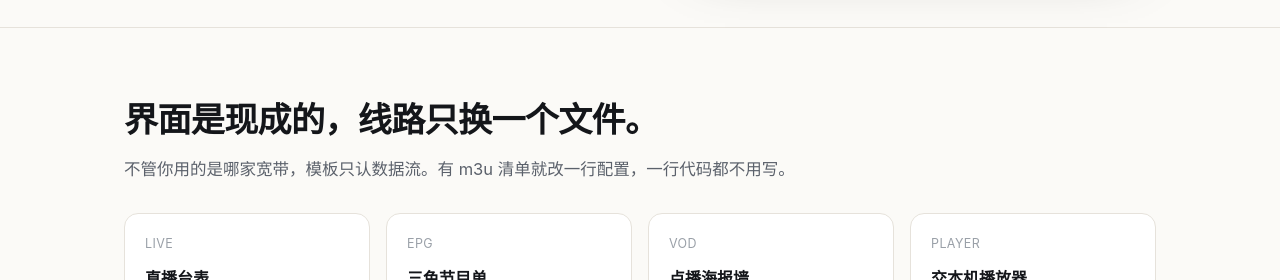
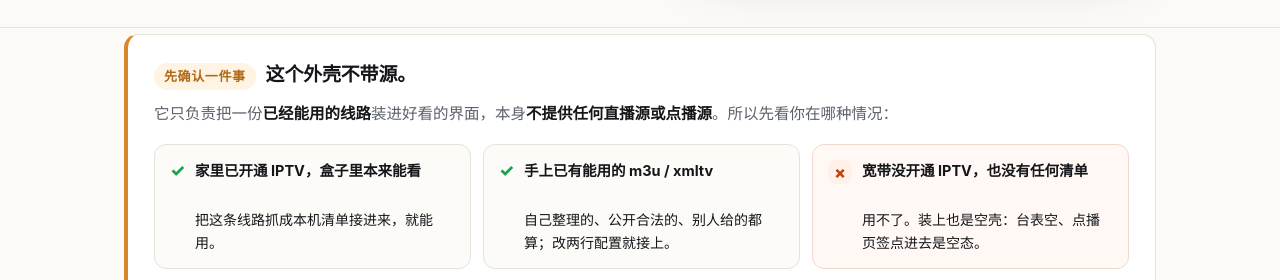
Before and after one commit to kele551/iptv-shell, a plain HTML site: page docs/index.html in a window 1280 px wide. Shown: the part 520-800 px from the top of the page. Drawn offline with Linux system fonts and the light colour scheme.

Commit message:
首页加使用前提与 FAQ：未开通 IPTV 用不了

```diff
--- a/docs/index.html
+++ b/docs/index.html
@@ -50,6 +50,21 @@ h1 span{color:var(--sub);font-weight:400}
 .section{padding:64px 0;border-top:1px solid var(--line)}
 .section h2{font-size:34px;letter-spacing:-.6px;margin:0 0 8px}
 .section .sub{color:var(--sub);font-size:16.5px;margin:0 0 30px;max-width:42em}
+
+.notice{background:#fff;border:1px solid var(--line);border-left:4px solid #d9852b;border-radius:14px;padding:24px 26px 20px}
+.notice .nt{display:flex;gap:10px;align-items:baseline;flex-wrap:wrap;margin-bottom:10px}
+.notice .nt span{font-size:13px;font-weight:700;letter-spacing:.6px;color:#b06a17;background:#fff4e3;border-radius:999px;padding:3px 10px}
+.notice .nt b{font-size:19px;letter-spacing:-.2px}
+.notice p{margin:0;color:var(--sub);font-size:15.5px;line-height:1.8;max-width:60em}
+.notice p b{color:var(--ink)}
+.ncases{display:grid;grid-template-columns:repeat(3,1fr);gap:12px;margin:16px 0 14px}
+.nc{display:flex;gap:10px;align-items:flex-start;border:1px solid var(--line);border-radius:12px;padding:14px 15px;background:#fcfbf8;font-size:14px;line-height:1.65}
+.nc i{font-style:normal;font-weight:800;font-size:17px;line-height:1.3;flex:none}
+.nc.ok i{color:#16a34a}
+.nc.no i{color:#c2410c;background:#fff1ea;border-radius:8px;width:24px;height:24px;display:grid;place-items:center;margin-top:1px}
+.nc.no{background:#fff8f5;border-color:#f2d9cd}
+.nc b{display:block;color:var(--ink);margin-bottom:2px;font-size:14.5px}
+.nfoot{font-size:15px !important;color:var(--ink) !important;border-top:1px dashed var(--line);padding-top:12px;margin-top:14px !important}
 
 .features{display:grid;grid-template-columns:repeat(4,1fr);gap:16px}
 .f{background:var(--card);border:1px solid var(--line);border-radius:14px;padding:20px 20px 18px}
@@ -192,6 +207,19 @@ footer .r{margin-left:auto;color:#9aa0a8;font-size:13px}
   <div class="shot"><img src="img/live.png" alt="直播台表与三色节目单"></div>
 </div></div></section>
 
+<section class="section" id="prereq" style="padding-top:6px"><div class="wrap">
+  <div class="notice">
+    <div class="nt"><span>先确认一件事</span><b>这个外壳不带源。</b></div>
+    <p>它只负责把一份<b>已经能用的线路</b>装进好看的界面，本身<b>不提供任何直播源或点播源</b>。所以先看你在哪种情况：</p>
+    <div class="ncases">
+      <div class="nc ok"><i>✓</i><div><b>家里已开通 IPTV，盒子里本来能看</b><br>把这条线路抓成本机清单接进来，就能用。</div></div>
+      <div class="nc ok"><i>✓</i><div><b>手上已有能用的 m3u / xmltv</b><br>自己整理的、公开合法的、别人给的都算；改两行配置就接上。</div></div>
+      <div class="nc no"><i>×</i><div><b>宽带没开通 IPTV，也没有任何清单</b><br>用不了。装上也是空壳：台表空、点播页签点进去是空态。</div></div>
+    </div>
+    <p class="nfoot">一句话：<b>先有源，再用外壳。</b> 没有源不是「没配好」，是真的没东西可播 —— 这种情况先别装。</p>
+  </div>
+</div></section>
+
 <section class="section" id="features"><div class="wrap">
   <h2>界面是现成的，线路只换一个文件。</h2>
   <p class="sub">不管你用的是哪家宽带，模板只认数据流。有 m3u 清单就改一行配置，一行代码都不用写。</p>
@@ -305,6 +333,9 @@ https://kele551.github.io/iptv-shell/</pre>
 <section class="section" id="faq"><div class="wrap">
   <h2>常见问题</h2>
   <div class="faq" style="margin-top:26px">
+    <details class="q"><summary>宽带没开通 IPTV，能用吗？</summary>
+      <div class="a">不能。外壳不带源，只负责把已经能用的线路装进界面：没有开通、手上也没有能用的清单，
+      装上就是空壳（台表空、点播空态）。想用只有一条路 —— 先有一份自己能用的源。</div></details>
     <details class="q"><summary>换一家宽带还能用吗？</summary>
       <div class="a">模板不认宽带品牌，只认数据流。用你自己那条宽带抓的源就一样能用；
       别人家宽带的源播不了 —— 地址绑出口 IP、授权限本户，换网络直接 403。公开互联网上的公开 m3u 任何宽带都能播。</div></details>
```
